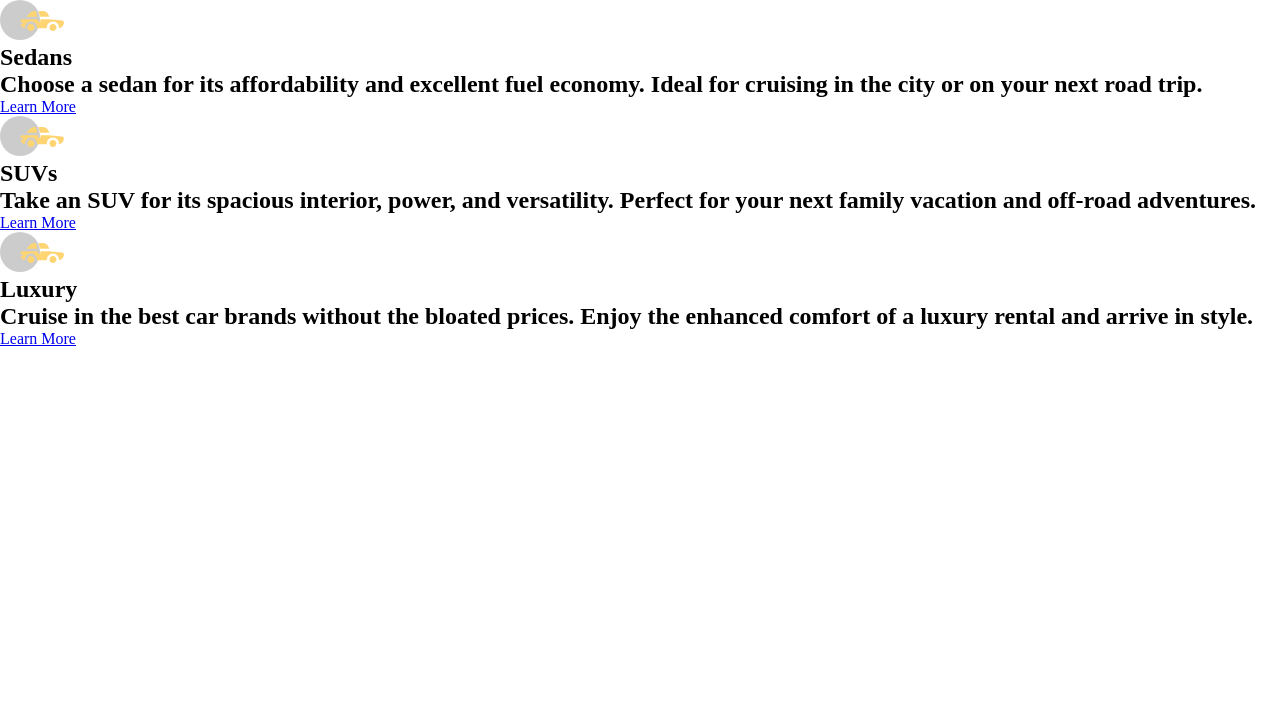
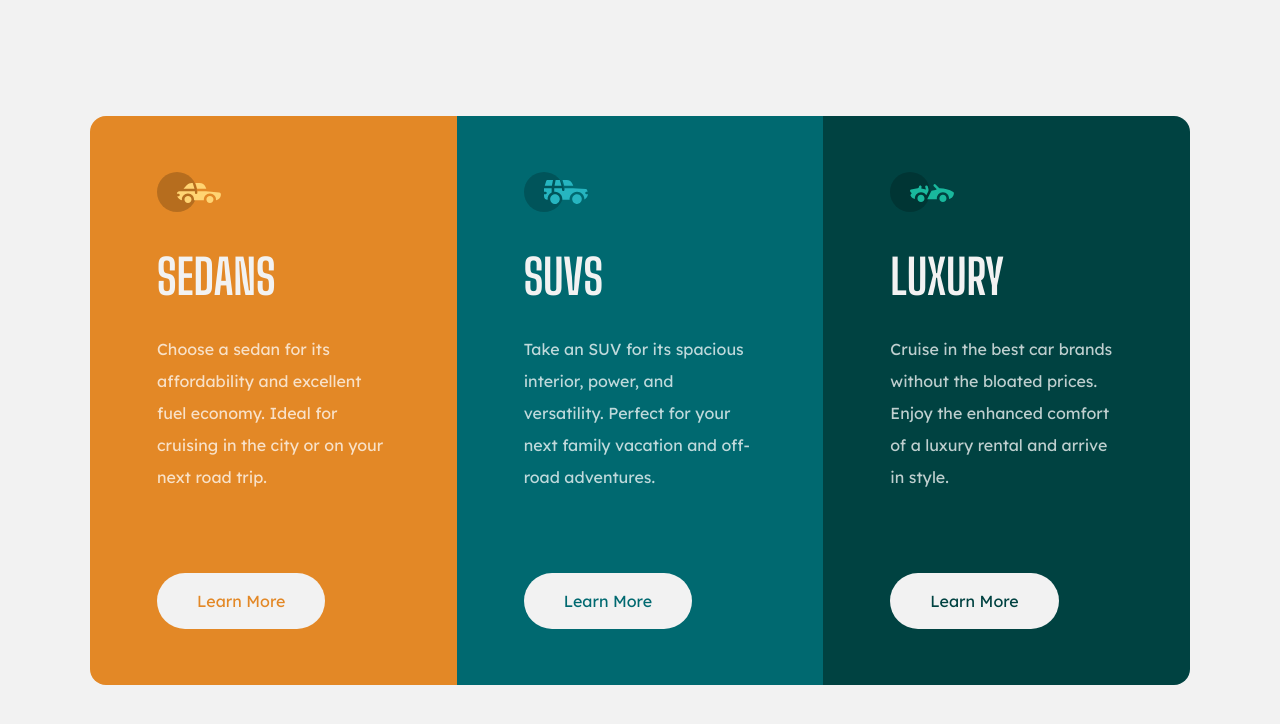
Before and after one commit to Anass-Lamiri/3-column-preview-card-component, a plain HTML site: page index.html in a window 1280 px wide. Drawn offline with Linux system fonts and the light colour scheme.

Commit message:
challenge is done

```diff
--- a/index.html
+++ b/index.html
@@ -12,7 +12,7 @@
 <body>
 
     <main class="wrapper">
-        <section class="card">
+        <section class="card card-1">
             <img src="./images/icon-sedans.svg" alt="icon sedans">
             <h1 class="card-title">Sedans</h1>
             <h2 class="card-subtitle">Choose a sedan for its affordability and excellent fuel economy. Ideal for
@@ -20,16 +20,16 @@
             </h2>
             <a href="#" class="btn">Learn More</a>
         </section>
-        <section class="card">
-            <img src="./images/icon-sedans.svg" alt="icon sedans">
+        <section class="card card-2">
+            <img src="./images/icon-suvs.svg" alt="icon SUVs">
             <h1 class="card-title">SUVs</h1>
             <h2 class="card-subtitle">Take an SUV for its spacious interior, power, and versatility. Perfect for your next family vacation
                 and off-road adventures.
             </h2>
             <a href="#" class="btn">Learn More</a>
         </section>
-        <section class="card">
-            <img src="./images/icon-sedans.svg" alt="icon sedans">
+        <section class="card card-3">
+            <img src="./images/icon-luxury.svg" alt="icon luxury">
             <h1 class="card-title">Luxury</h1>
             <h2 class="card-subtitle">Cruise in the best car brands without the bloated prices. Enjoy the enhanced comfort of a luxury
                 rental and arrive in style.
--- a/style.css
+++ b/style.css
@@ -17,14 +17,16 @@
     /* background, headings, buttons */
     --clr-Very-light-gray: hsl(0, 0%, 95%);
 
+
     /* ## Typography */
 
     --fs: 15px;
+
     --ff-lexend: 'Lexend Deca', sans-serif;
-    --Weights: 400;
+    --fw-medium: 400;
 
     --ff-big-shoulders: 'Big Shoulders Display', sans-serif;
-    --Weights: 700;
+    --fw-bold: 700;
 
 }
 
@@ -39,3 +41,130 @@
 img {
     max-width: 100%;
 }
+
+
+body {
+    background-color: var(--clr-Very-light-gray);
+    min-height: 100vh;
+    display: flex;
+    justify-content: center;
+    align-items: center;
+    padding: 60px 20px;
+}
+
+
+/* wrapper */
+.wrapper {
+    width: 1100px;
+    display: flex;
+    border-radius: 16px;
+    overflow: hidden;
+}
+
+/* card */
+
+.card {
+    display: flex;
+    flex-direction: column;
+    align-items: flex-start;
+    background-color: var(--clr-Bright-orange);
+    padding: 56px 67px;
+    border: none;
+    outline: none;
+}
+.card-1 {
+    flex-basis: 100%;
+}
+.card-2 {
+    background-color: var(--clr-Dark-cyan);
+    flex-basis: 100%;
+}
+.card-3 {
+    background-color: var(--clr-Very-dark-cyan);
+    flex-basis: 100%;
+}
+
+.card img {
+    /* width: 80px; */
+    margin-bottom: 36px;
+}
+
+.card-title {
+    font-family: var(--ff-big-shoulders);
+    font-size: 48px;
+    font-weight: var(--fw-bold);
+    text-transform: uppercase;
+    color: var(--clr-Very-light-gray);
+    margin-bottom: 28px;
+}
+
+.card-subtitle {
+    font-family: var(--ff-lexend);
+    font-size: 16px;
+    font-weight: var(--fw-medium);
+    line-height: 32px;
+    color: var(--clr-Transparent-white);
+    margin-bottom: 80px;
+}
+
+.btn {
+    text-decoration: none;
+    background-color: var(--clr-Very-light-gray);
+    font-family: var(--ff-lexend);
+    font-size: 16px;
+    font-weight: var(--fw-medium);
+    color: var(--clr-Bright-orange);
+    padding: 18px 40px;
+    border-radius: 40px;
+}
+
+.card .btn:hover {
+    background-color: transparent;
+    outline: 3px var(--clr-Very-light-gray) solid;
+    color: var(--clr-Very-light-gray);
+    transition: background-color 0.1s ease-in;
+}
+
+.card-2 .btn {
+    color: var(--clr-Dark-cyan);
+}
+.card-3 .btn {
+    color: var(--clr-Very-dark-cyan);
+}
+
+
+/* media query */
+
+@media (max-width: 968px) {
+    .wrapper {
+        display: flex;
+        flex-wrap: wrap;
+        border-radius: 8px;
+    }
+
+    .card {
+        padding: 50px 44px;
+    }
+
+    .card img {
+        /* width: 60px; */
+        margin-bottom: 36px;
+    }
+
+    .card-title {
+        font-size: 52px;
+        margin-bottom: 32px;
+    }
+
+    .card-subtitle {
+        font-size: var(--fs);
+        line-height: 28px;
+        margin-bottom: 32px;
+    }
+
+    .btn {
+        font-size: var(--fs);
+        padding: 16px 36px;
+        border-radius: 40px;
+    }
+}
```
